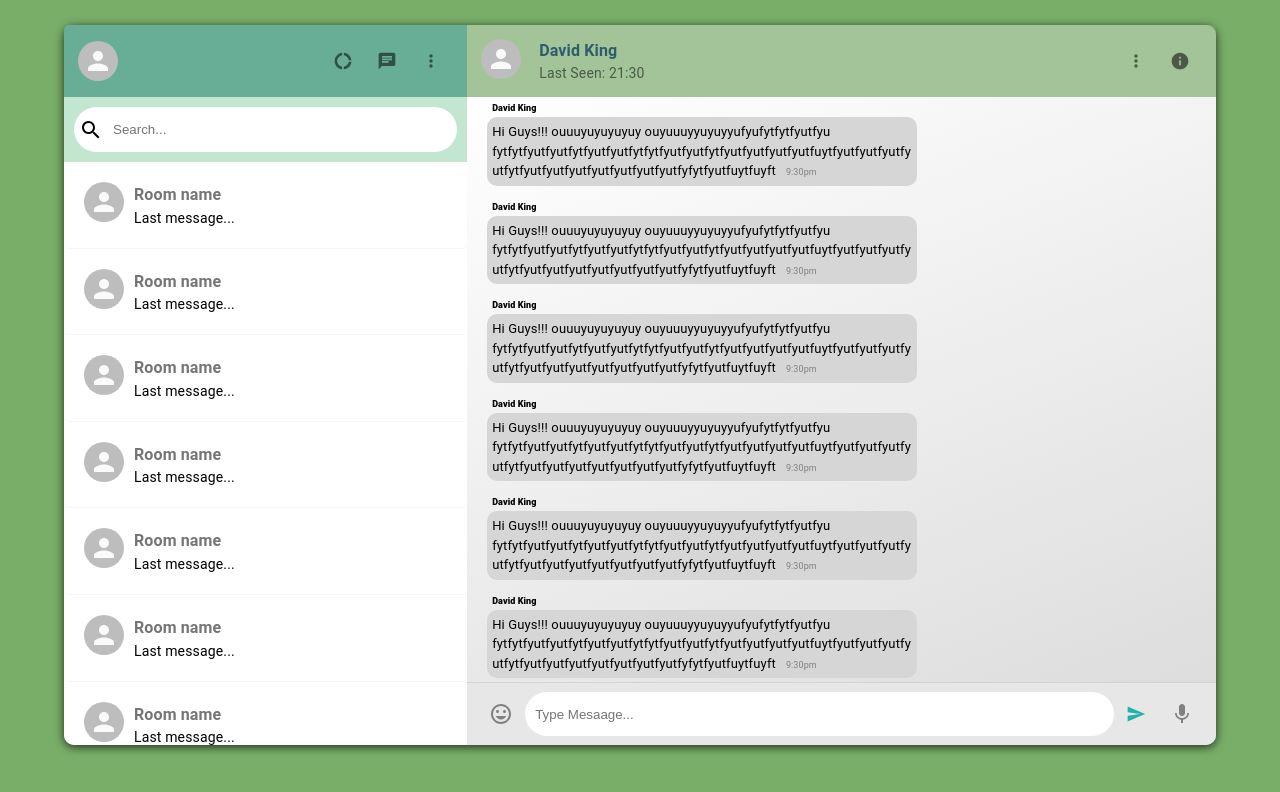
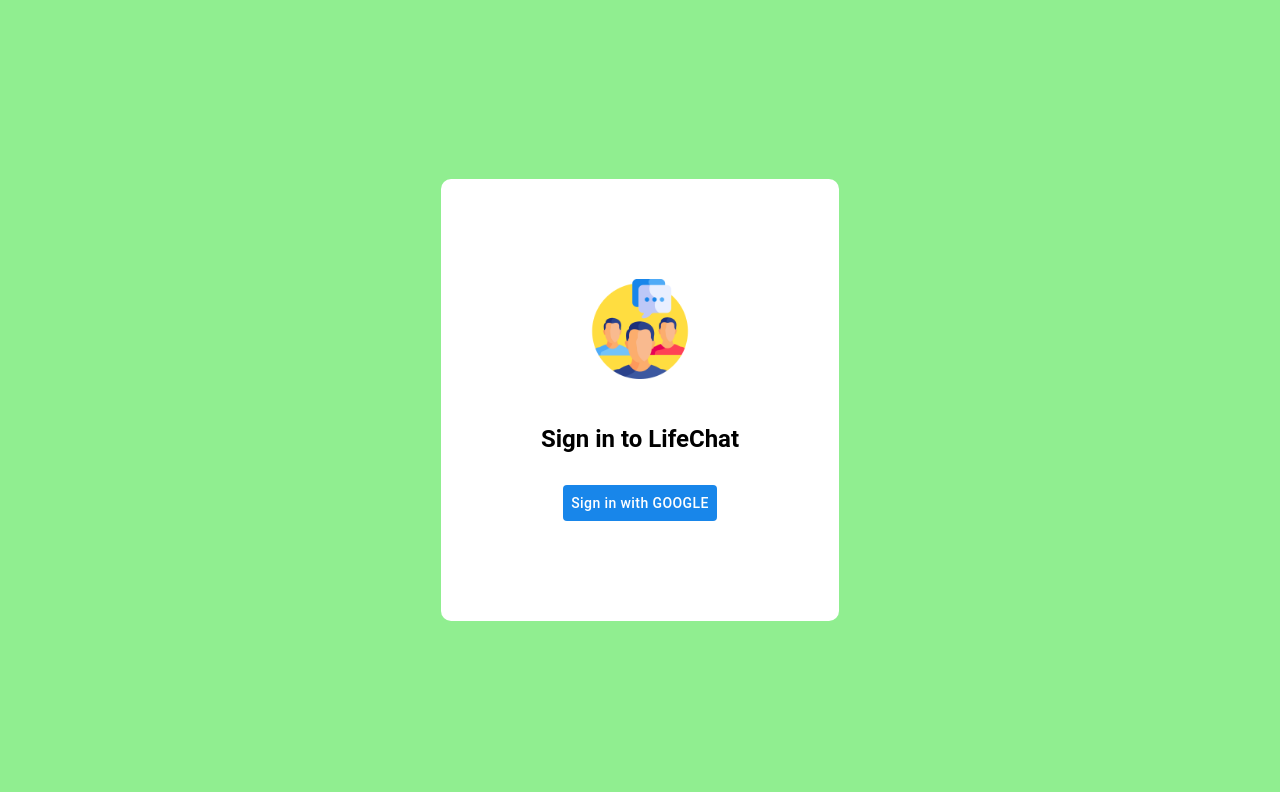
Before and after one commit to Olatokumbo/Life-Chat, a React (Create React App) app: page / in a window 1280 px wide. Shown: the top 792 px of the page. Built offline with nearby package versions, Linux system fonts and the light colour scheme.

Commit message:
Designing the Login Page

```diff
--- a/src/App.js
+++ b/src/App.js
@@ -1,13 +1,23 @@
-import React from "react";
+import React, {useState} from "react";
 import style from "./App.module.css";
 import Sidebar from "./components/Sidebar/Sidebar";
 import Room from "./components/Room/Room";
+import Login from "./components/Login/Login";
+import { BrowserRouter as Router, Switch, Route } from "react-router-dom";
 const App = () => {
+  const [user, setUser] = useState(null);
+  if(!user){
+    return <Login/>
+  }
   return (
     <div className={style.app}>
       <div className={style.app_body}>
-      <Sidebar/>
-      <Room/>
+        <Sidebar />
+        <Router>
+          <Switch>
+            <Route to="/rooms/:roomId" component={Room} />
+          </Switch>
+        </Router>
       </div>
     </div>
   );
--- /dev/null
+++ b/src/components/Login/Login.js
@@ -0,0 +1,17 @@
+import React from 'react'
+import { Typography, Button } from "@material-ui/core";
+import Logo from "../../assets/images/forum.png"
+import style from "./Login.module.css";
+function Login() {
+    return (
+        <div className={style.login}>
+            <div className={style.login_container}>
+            <img className={style.login_logo} src={Logo} alt=""/>
+            <Typography variant="h5">Sign in to LifeChat</Typography>
+            <Button>Sign in with GOOGLE</Button>
+            </div>
+        </div>
+    )
+}
+
+export default Login
--- /dev/null
+++ b/src/components/Login/Login.module.css
@@ -0,0 +1,30 @@
+.login{
+    display: grid;
+    place-items: center;
+    height: 100vh;
+    width: 100vw;
+    background-color: lightgreen;
+}
+
+.login_logo{
+    object-fit: fill;
+    width: 100px;
+    margin-bottom: 40px;
+}
+
+.login_container{
+    padding: 100px;
+    border-radius: 10px;
+    background-color: white;
+    text-align: center;
+}
+
+.login_container > h5{
+    font-weight: bold !important;
+}
+.login_container > button{
+    background-color: #1886EA !important;
+    color: white !important;
+    text-transform: inherit;
+    margin-top: 30px;
+}
```
Also changed, not shown: src/assets/images/forum.png (added).
